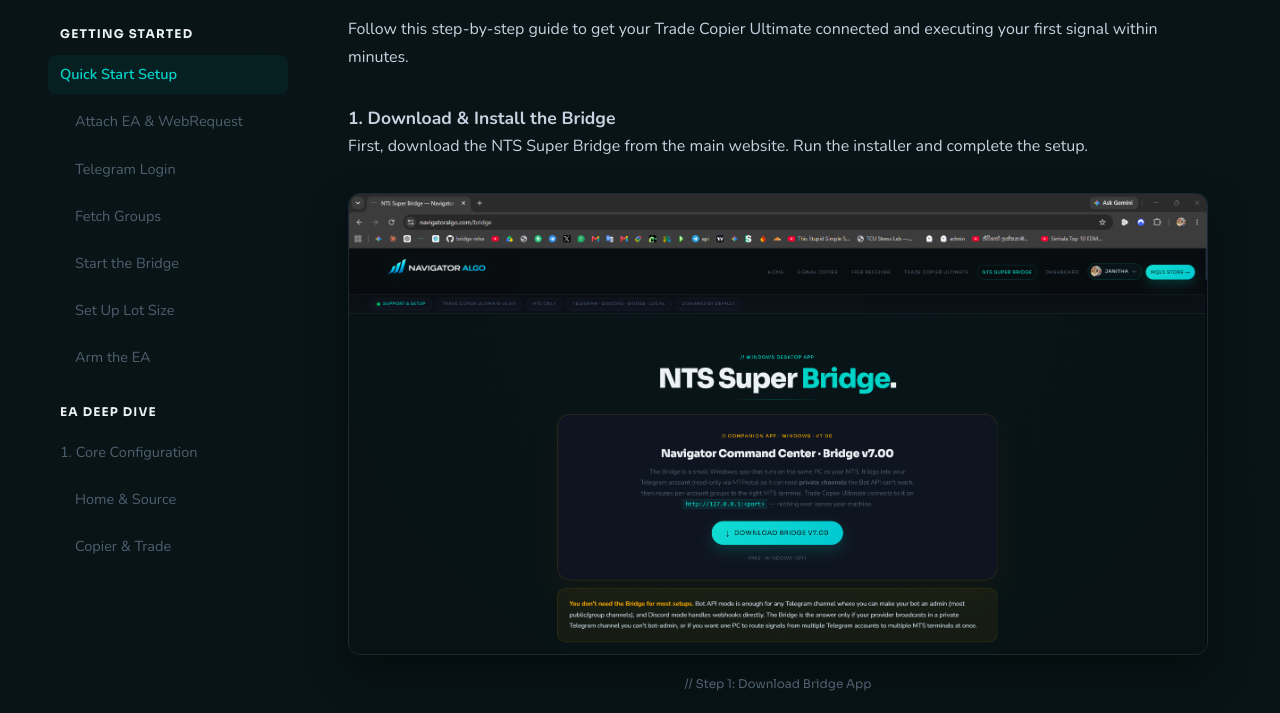
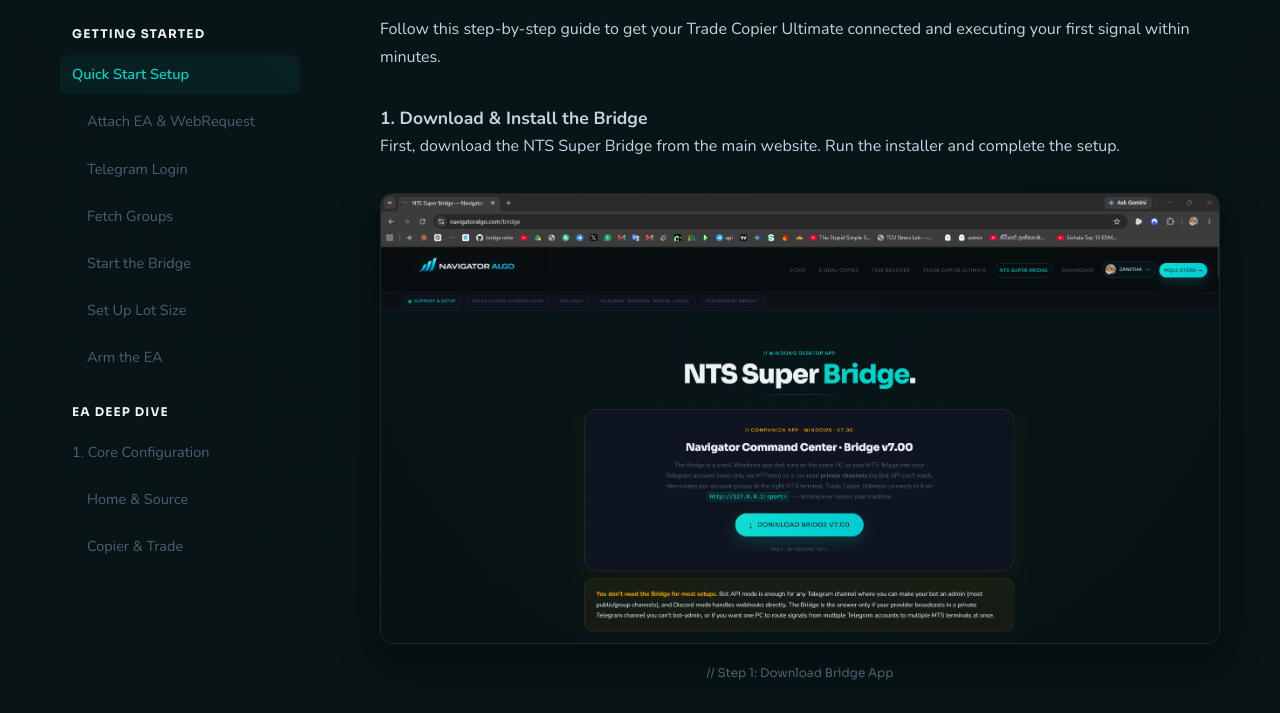
Before and after one commit to navigatoralgo/navigatoralgo.github.io, a plain HTML site: page tcu-guide.html in a window 1280 px wide. Shown: the part 239-952 px from the top of the page. Drawn offline with nearby package versions, Linux system fonts and the light colour scheme.

Commit message:
Widen documentation layout for large screens

```diff
--- a/tcu-guide.html
+++ b/tcu-guide.html
@@ -14,10 +14,10 @@
 /* Documentation Layout */
 .docs-layout {
   display: flex;
-  max-width: 1400px;
+  max-width: 1800px;
   margin: 172px auto 40px;
-  padding: 0 48px;
-  gap: 40px;
+  padding: 0 60px;
+  gap: 60px;
   position: relative;
   z-index: 1;
 }
@@ -82,7 +82,7 @@
 /* Main Content */
 .docs-content {
   flex-grow: 1;
-  max-width: 860px;
+  max-width: 1200px;
   padding-bottom: 100px;
 }
 .docs-section {
```
